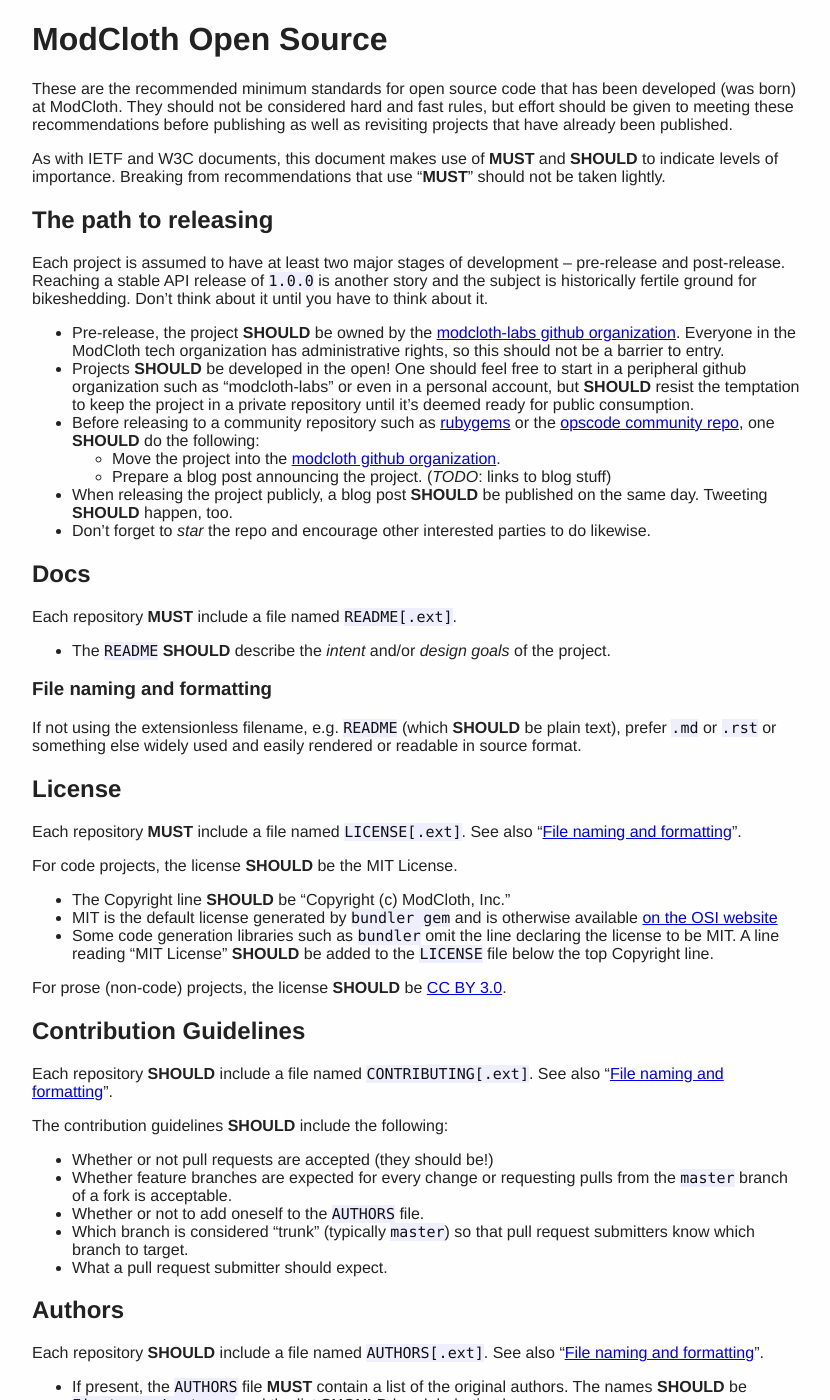
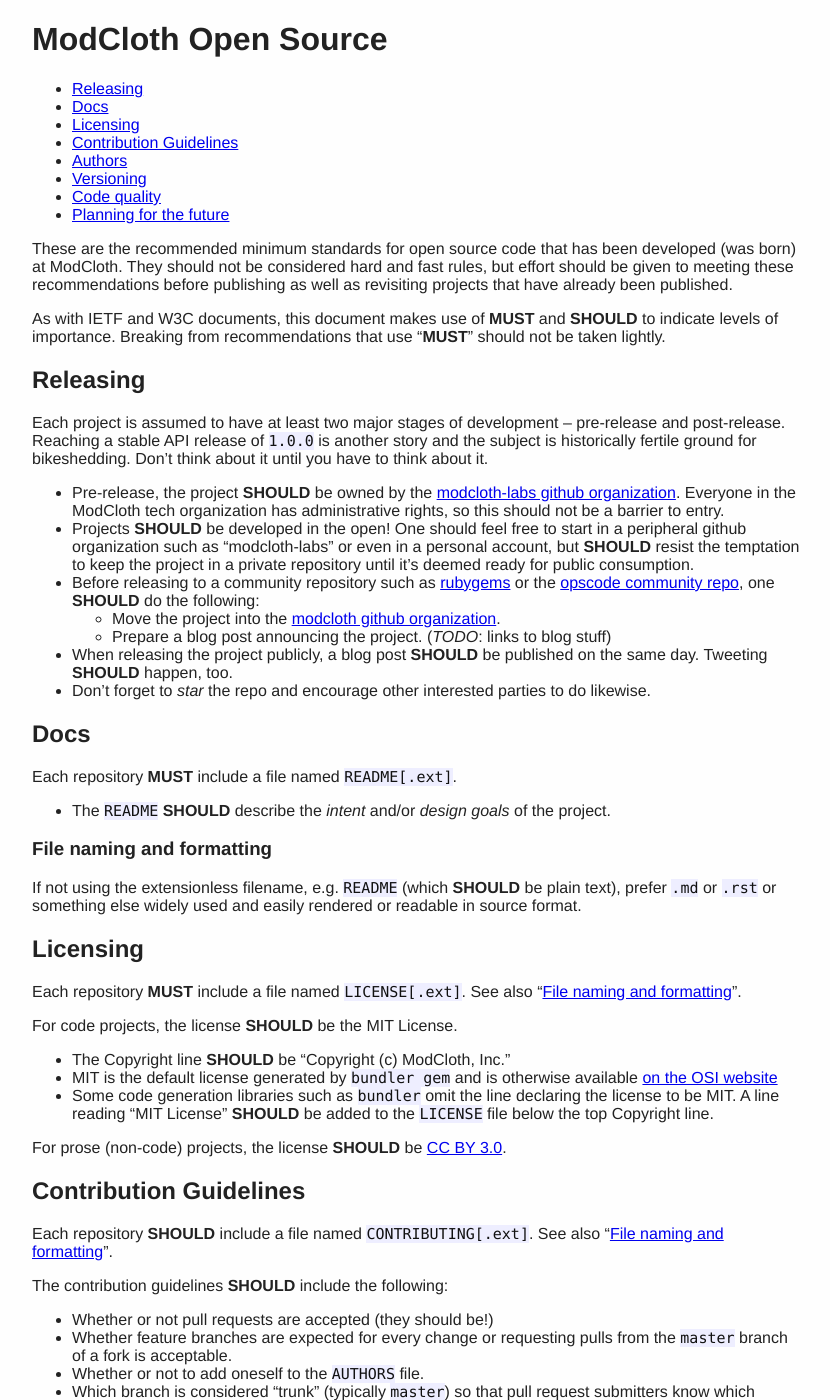
Before and after one commit to modcloth-labs/modcloth-labs.github.com, a Jekyll site: the page built from index.md, in a window 1280 px wide and 1400 px high. Shown: the whole window, without its empty margins (224-1054 px from the left). Built offline with Jekyll 4.4.1, drawn with Linux system fonts in a browser that asks for light colours; Markdown is read by kramdown in place of the engine named in the settings; some of the changed text lies outside the part shown.

Commit message:
Adding a TOC and licensing info

```diff
--- a/index.md
+++ b/index.md
@@ -5,6 +5,15 @@ layout: default
 
 ModCloth Open Source
 ====================
+
+ - [Releasing](#releasing)
+ - [Docs](#docs)
+ - [Licensing](#licensing)
+ - [Contribution Guidelines](#contribution-guidelines)
+ - [Authors](#authors)
+ - [Versioning](#versioning)
+ - [Code quality](#code-quality)
+ - [Planning for the future](#planning-for-the-future)
 
 These are the recommended minimum standards for open source code that
 has been developed (was born) at ModCloth.  They should not be
@@ -16,7 +25,7 @@ As with IETF and W3C documents, this document makes use of **MUST** and
 **SHOULD** to indicate levels of importance.  Breaking from
 recommendations that use "**MUST**" should not be taken lightly.
 
-## The path to releasing
+## <a id="releasing"></a>Releasing
 
 Each project is assumed to have at least two major stages of development
 -- pre-release and post-release.  Reaching a stable API release of
@@ -44,7 +53,7 @@ it.
   - Don't forget to *star* the repo and encourage other interested parties
   to do likewise.
 
-## Docs
+## <a id="docs"></a>Docs
 
 Each repository **MUST** include a file named `README[.ext]`.
 
@@ -57,7 +66,7 @@ If not using the extensionless filename, e.g. `README` (which **SHOULD**
 be plain text), prefer `.md` or `.rst` or something else widely used and
 easily rendered or readable in source format.
 
-## License
+## <a id="licensing"></a>Licensing
 
 Each repository **MUST** include a file named `LICENSE[.ext]`.
 See also "[File naming and formatting](#file-naming-and-formatting)".
@@ -76,7 +85,7 @@ For code projects, the license **SHOULD** be the MIT License.
 For prose (non-code) projects, the license **SHOULD** be
 [CC BY 3.0](http://creativecommons.org/licenses/by/3.0/).
 
-## Contribution Guidelines
+## <a id="contribution-guidelines"></a>Contribution Guidelines
 
 Each repository **SHOULD** include a file named `CONTRIBUTING[.ext]`.
 See also "[File naming and formatting](#file-naming-and-formatting)".
@@ -91,7 +100,7 @@ The contribution guidelines **SHOULD** include the following:
   request submitters know which branch to target.
   - What a pull request submitter should expect.
 
-## Authors
+## <a id="authors"></a>Authors
 
 Each repository **SHOULD** include a file named `AUTHORS[.ext]`.
 See also "[File naming and formatting](#file-naming-and-formatting)".
@@ -100,21 +109,21 @@ See also "[File naming and formatting](#file-naming-and-formatting)".
   original authors.  The names **SHOULD** be `Firstname Lastname` and the
   list **SHOULD** be alphabetized.
 
-## Versioning
+## <a id="versioning"></a>Versioning
 
 If applicable, each project **SHOULD** contain a version that follows
 the rules of [semver](http://semver.org/).
 
   - The first publicly-released version **SHOULD** be `0.1.0`.
 
-## Code quality
+## <a id="code-quality"></a>Code quality
 
 Determining quality standards for all project types is not in the scope
 of this document.  That being said, projects **SHOULD** have tests
 covering the functionality claimed in the project's design goals.  Gaps
 in test coverage **SHOULD** be (loudly) acknowledged.
 
-## Plan for the future
+## <a id="planning-for-the-future"></a>Planning for the future
 
 Continued maintenance and determining when a project should be
 "archived" are arguably as important as the pre-release and feature
@@ -128,3 +137,8 @@ Guidelines* section.
   - The design goals **SHOULD** be clearly stated *somewhere*, whether
   in the `README`, enumerated in a `TODO[.ext]` file, or captured as
   github issues.
+
+<hr>
+
+Copyright &copy; ModCloth, Inc.
+[Licensed CC BY 3.0](http://creativecommons.org/licenses/by/3.0/)
```
Also changed, not shown: 1 other file.
